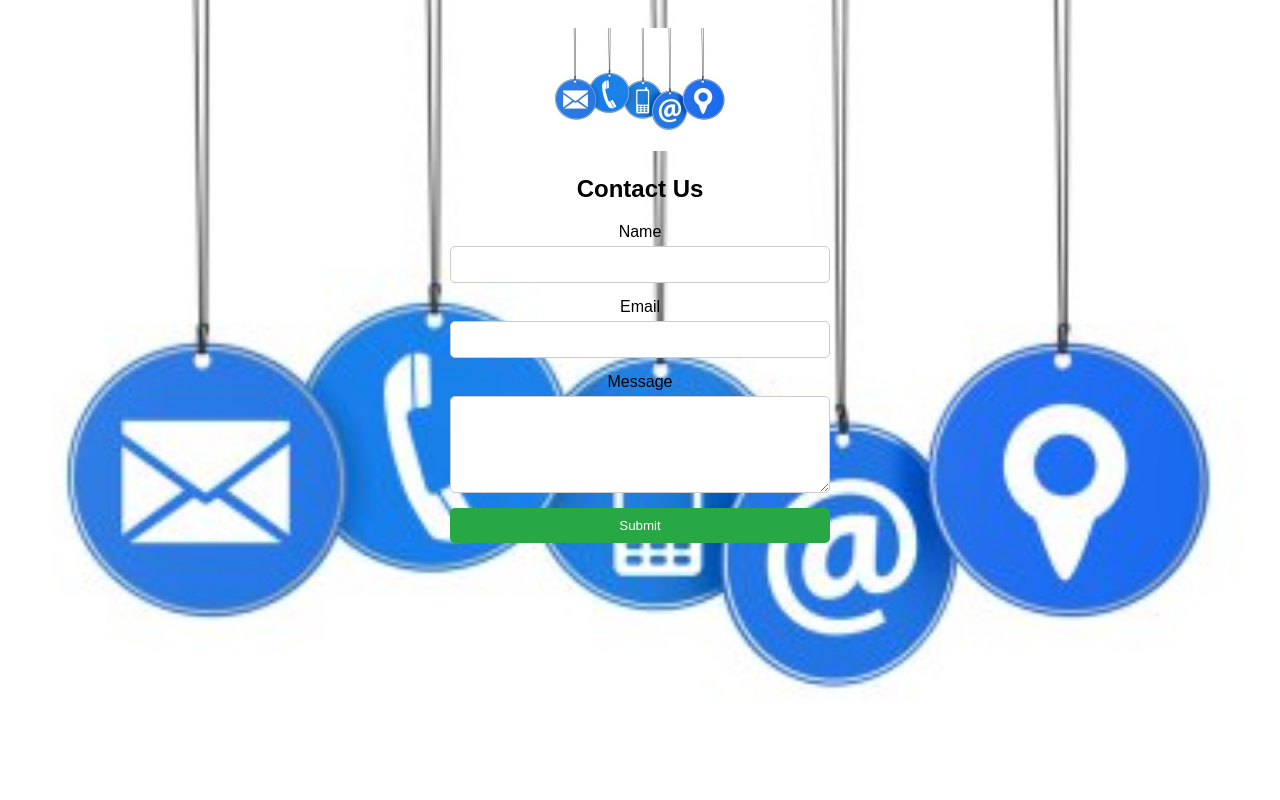
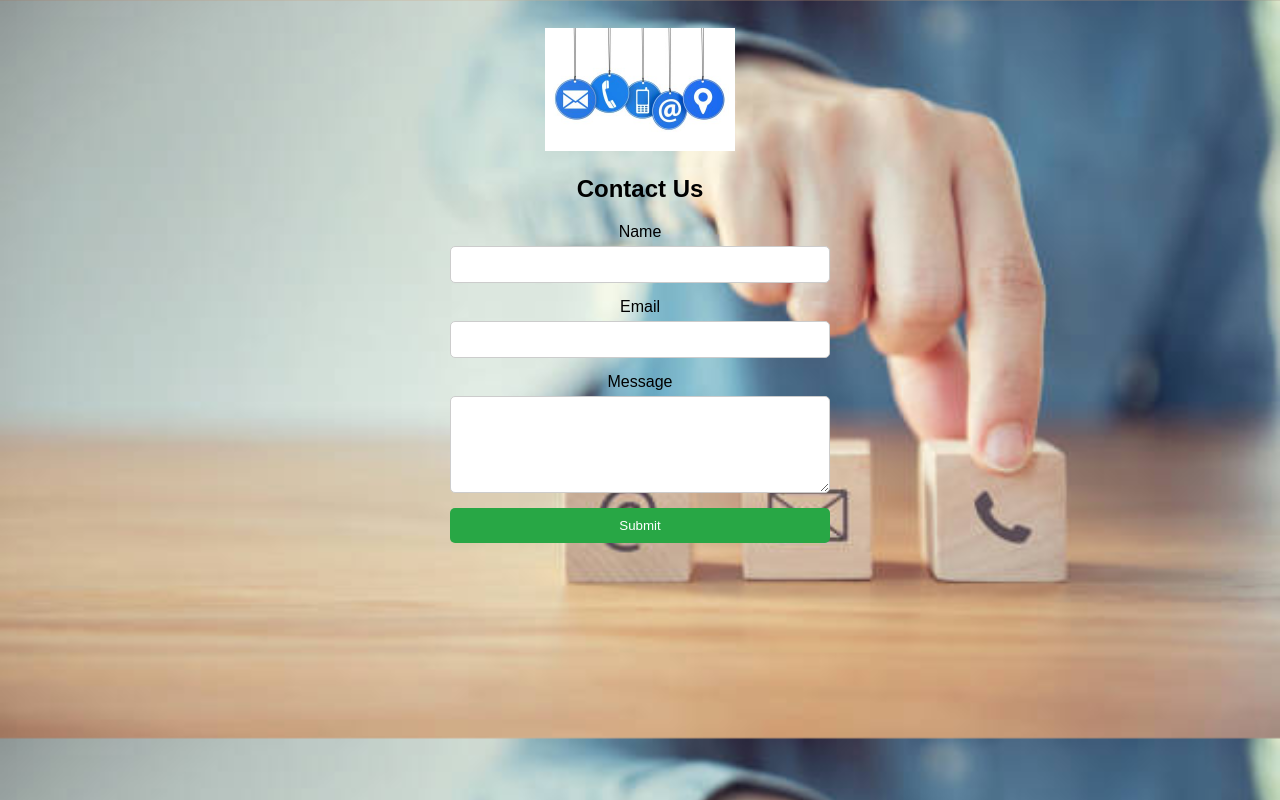
Before and after one commit to zkagbrno/contact-form, a PHP site: page / in a window 1280 px wide. Run offline with PHP 8.4, Linux system fonts and the light colour scheme.

Commit message:
percobaan commit

```diff
--- a/style.css
+++ b/style.css
@@ -1,6 +1,6 @@
 body {
     font-family: Arial, sans-serif;
-    background-image: url(img/simbol.jpg);
+    background-image: url(img/background2.jpg);
     background-size: cover;
     position: relative;
     display: flex;
```
Also changed, not shown: img/background.jpg (added), img/background2.jpg (added).
